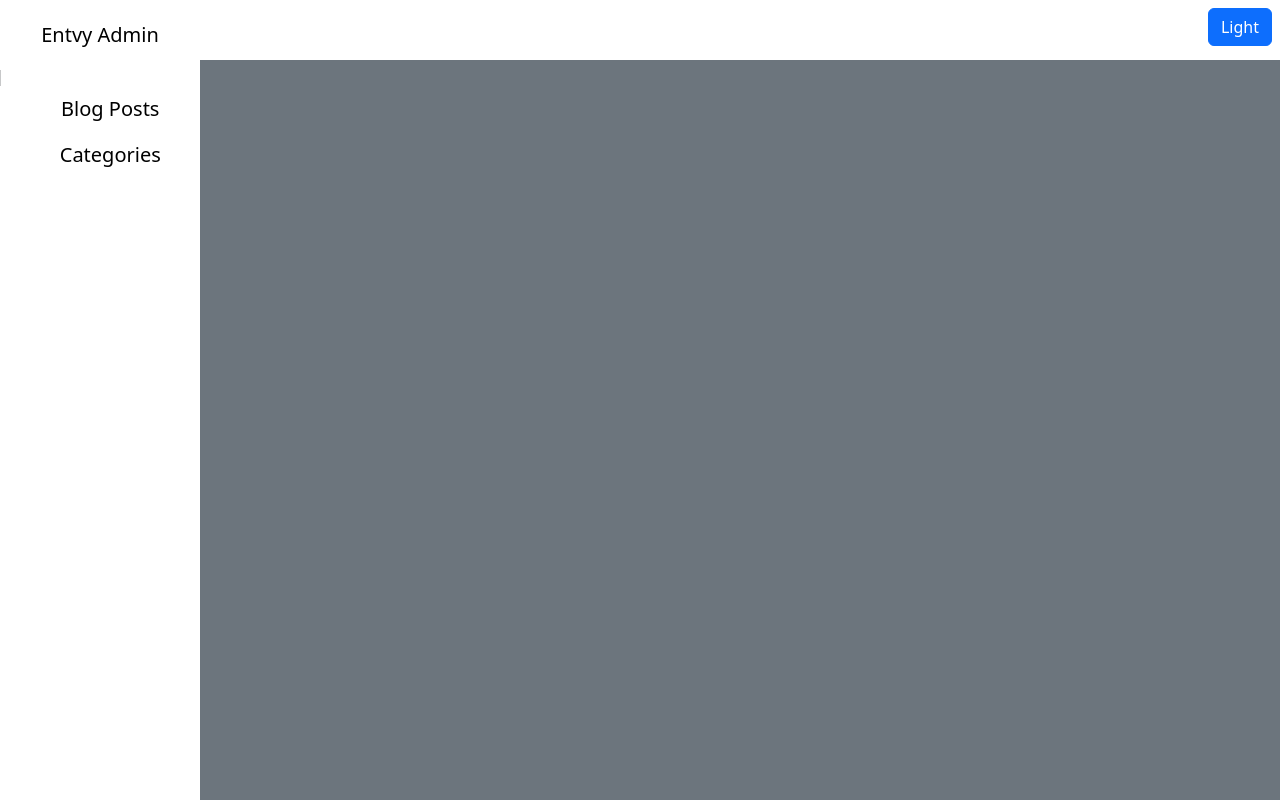
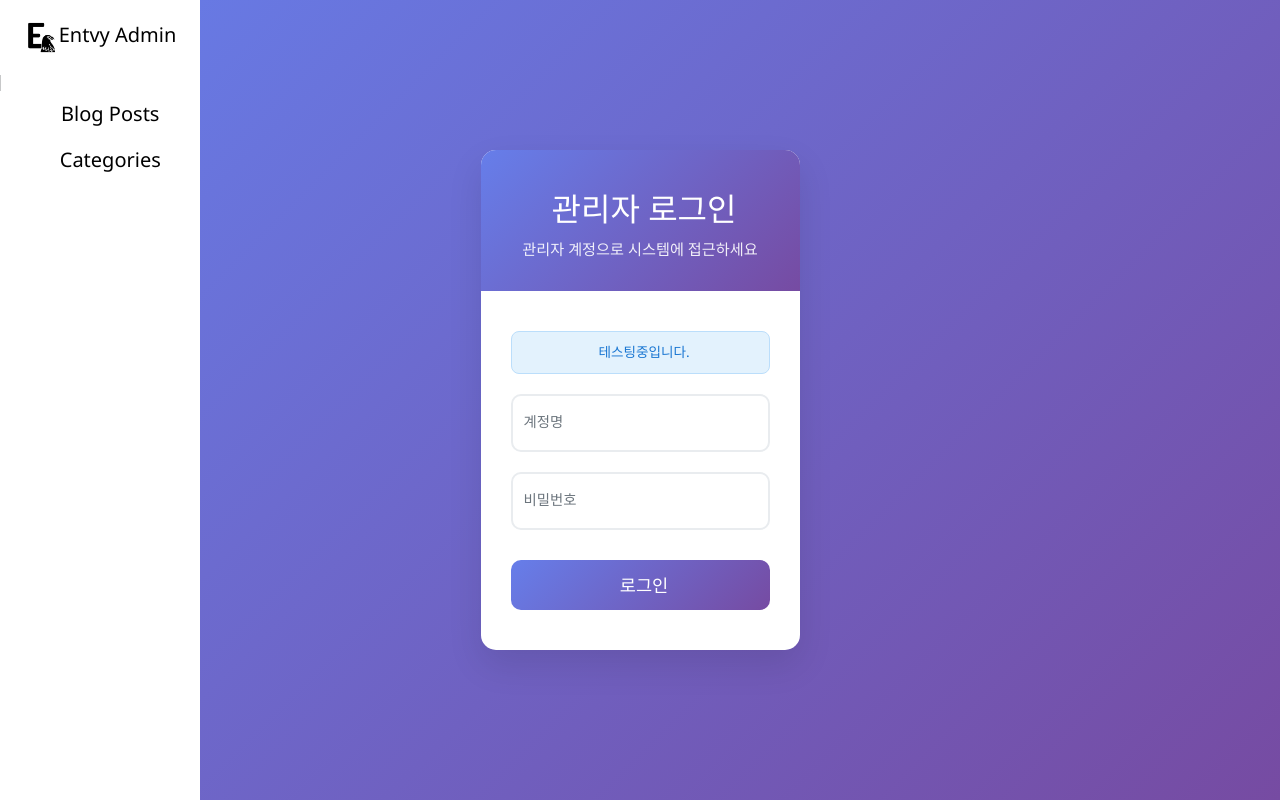
Before and after one commit to goentvy/entvy_blog_admin, a React (Vite) app: page /entvy_blog_admin/login in a window 1280 px wide. Built offline with nearby package versions, Linux system fonts and the light colour scheme; no server answers; a web font is replaced by a local one.

Commit message:
post read page add & header remove

```diff
--- a/src/App.jsx
+++ b/src/App.jsx
@@ -1,8 +1,9 @@
 import './App.css'
+import Login from './components/pages/Login'
 import BlogPosts from './components/pages/BlogPosts'
 import Menu from './components/layout/Menu'
-import Header from './components/layout/Header'
 import Post from './components/pages/Post'
+import ReadPost from './components/pages/ReadPost'
 import { BrowserRouter, Routes, Route } from 'react-router-dom'
 
 function App() {
@@ -11,10 +12,11 @@ function App() {
     <>
       <BrowserRouter>
         <Menu />
-        <Header />
         <Routes>
-          <Route path="/" element={<BlogPosts />} />
-          <Route path="/post" element={<Post />} />
+          <Route path="/entvy_blog_admin/" element={<BlogPosts />} />
+          <Route path="/entvy_blog_admin/login" element={<Login />} />
+          <Route path="/entvy_blog_admin/post" element={<Post />} />
+          <Route path="/entvy_blog_admin/read" element={<ReadPost />} />
         </Routes>
       </BrowserRouter>
 
--- a/src/components/layout/Header.jsx
+++ /dev/null
@@ -1,17 +0,0 @@
-import Stack from 'react-bootstrap/Stack'
-import Button from 'react-bootstrap/Button'
-import '../../styles/scss/Header.scss'
-
-function Header() {
-    return (
-        <div className="header_wrap">
-            <Stack>
-                <div className="p-2">
-                    <Button>Light</Button>
-                </div>
-            </Stack>
-        </div>
-    );
-}
-
-export default Header;
--- a/src/components/layout/Menu.jsx
+++ b/src/components/layout/Menu.jsx
@@ -1,20 +1,20 @@
-import '../../styles/scss/Menu.scss';
+import '../../styles/scss/Sidebar.scss';
 import Nav from 'react-bootstrap/Nav';
 
-function Menu() {
+function Sidebar() {
     return (
-        <div className="menu_wrap">
-            <Nav defaultActiveKey="/" className="flex-column">
-                <div className="menu_logo container-fluid">
-                    {/* <img src="./public/images/logo.png" alt="logo" /> */}
-                    <a href="/">Entvy Admin</a>
+        <div className="sidebar_wrap">
+            <Nav defaultActiveKey="/entvy_blog_admin/" className="flex-column">
+                <div className="sidebar_logo container-fluid">
+                    <img src="./public/images/logo.png" alt="logo" />
+                    <a href="/entvy_blog_admin/">Entvy Admin</a>
                 </div>
                 <div className="vr" />
-                <Nav.Link href="/blogPosts"><i className="bi bi-list"></i>Blog Posts</Nav.Link>
-                <Nav.Link href="/categories"><i className="bi bi-list"></i>Categories</Nav.Link>
+                <Nav.Link href="/entvy_blog_admin/"><i className="bi bi-list"></i>Blog Posts</Nav.Link>
+                <Nav.Link href="/entvy_blog_admin/categories"><i className="bi bi-list"></i>Categories</Nav.Link>
             </Nav>
         </div>
     );
 }
 
-export default Menu;
+export default Sidebar;
--- a/src/components/pages/BlogPosts.jsx
+++ b/src/components/pages/BlogPosts.jsx
@@ -3,19 +3,28 @@ import Table from 'react-bootstrap/Table'
 import '../../styles/scss/BlogPosts.scss'
 import { useState, useEffect } from 'react'
 import { getData, deletePost, DateFilter } from '../../store/hook'
-import { Link } from 'react-router-dom'
+import { useNavigate } from 'react-router-dom'
 
 function BlogPosts() {
+    const navigate = useNavigate();
     const [ postList, setPostList ] = useState([]);
 
     useEffect(() => {
         getData(setPostList, 'post');
     }, [])
+
+    function modifyPost(post) {
+        navigate('/entvy_blog_admin/post', { state: { postData: post }});
+    }
+    function readPost(post) {
+        navigate('/entvy_blog_admin/read', { state: {postData: post}});
+    }
+
     return (
         <div className="blogPosts_wrap">
             <div className="posts_title">
                 <span>Blog Posts</span>
-                <Button href="/post"><i className="bi bi-sticky"></i>글쓰기</Button>
+                <Button href="/entvy_blog_admin/post"><i className="bi bi-sticky"></i>글쓰기</Button>
             </div>
             <Table striped bordered hover>
                 <thead>
@@ -30,13 +39,16 @@ function BlogPosts() {
                 </thead>
                 <tbody>
                 {postList.map(post => (
-                    <tr key={post.id}>
+                    <tr key={post.id} onClick={() => readPost(post)}>
                         <td>{post.id}</td>
                         <td>{post.category}</td>
                         <td>{post.title}</td>
                         <td>{post.content}</td>
                         <td>{DateFilter(post.created_at)}</td>
-                        <td><Button id={post.id} onClick={() => deletePost(post.id, 'post')} variant="danger">삭제</Button></td>
+                        <td>
+                            <Button id={post.id} onClick={(e) => { e.stopPropagation(); modifyPost(post)}} variant="warning">수정</Button>
+                            <Button id={post.id} onClick={(e) => { e.stopPropagation(); deletePost(post.id, 'post')}} variant="danger">삭제</Button>
+                        </td>
                     </tr>
                 ))}
                 </tbody>
--- /dev/null
+++ b/src/components/pages/Login.jsx
@@ -0,0 +1,56 @@
+import '../../styles/scss/Login.scss'
+import { useState } from 'react'
+import { useNavigate } from 'react-router-dom'
+
+
+function Login() {
+    const navigate = useNavigate();
+    const [ id, setId ] = useState('');
+    const [ pwd, setPwd ] = useState('');
+
+    function login(e) {
+        e.preventDefault();
+        if(id === '' || pwd === '') {
+            return console.log('id or password value null');
+        } else if(id === import.meta.env.VITE_ADMIN_ID && pwd === import.meta.env.VITE_ADMIN_PWD) {
+            navigate('/entvy_blog_admin/');
+        } else {
+            return console.log('id && pwd not equals');
+        }
+    }
+
+    return (
+        <div className="login-container">
+            <div className="login-card">
+                <div className="login-header">
+                    <h2><i className="fas fa-shield-alt me-2"></i>관리자 로그인</h2>
+                    <p>관리자 계정으로 시스템에 접근하세요</p>
+                </div>
+
+                <div className="login-body">
+                    <div className="alert-demo">
+                        <i className="fas fa-info-circle me-2"></i>테스팅중입니다.
+                    </div>
+
+                    <form id="loginForm">
+                        <div className="form-floating">
+                            <input type="text" className="form-control" id="id" placeholder="이메일 주소" onChange={(e) => setId(e.target.value)} required />
+                            <label htmlFor="id">계정명</label>
+                        </div>
+
+                        <div className="form-floating">
+                            <input type="password" className="form-control" id="password" placeholder="비밀번호" onChange={(e) => setPwd(e.target.value)} required />
+                            <label htmlFor="password">비밀번호</label>
+                        </div>
+
+                        <button type="submit" className="btn btn-login" onClick={login}>
+                            <i className="fas fa-sign-in-alt me-2"></i>로그인
+                        </button>
+                    </form>
+                </div>
+            </div>
+        </div>
+    );
+}
+
+export default Login;
--- a/src/components/pages/Post.jsx
+++ b/src/components/pages/Post.jsx
@@ -1,25 +1,50 @@
-import { useState } from 'react'
+import { useState, useEffect } from 'react'
 import MDEditor from '@uiw/react-md-editor'
 import { Button, Form, InputGroup } from 'react-bootstrap'
 import '../../styles/scss/Post.scss'
-import { useNavigate } from 'react-router-dom';
-import { InsertSubmit } from '../../store/hook'
+import { useNavigate, useLocation } from 'react-router-dom';
+import { InsertSubmit, ModifyPost } from '../../store/hook'
 
 function Post() {
     const navigate = useNavigate();
+    const location = useLocation();
     const [ category, setCategory ] = useState("html");
     const [ title, setTitle ] = useState("");
     const [ content, setContent ] = useState("");
+    const [ id, setPostid ] = useState(null);
+
+    function modifyData() {
+        const {postData} = location.state;
+        setCategory(postData.category);
+        setTitle(postData.title);
+        setContent(postData.content);
+        setPostid(postData.id);
+    }
+
+    useEffect(() => {
+        if(location.state) {
+            modifyData();
+        } else {
+            console.log(location.state);
+        }
+    }, [])
 
     async function postSubmit(e) {
         e.preventDefault();
         if(category === '' || title === '' || content === '') {
             return console.log('category or title or content text null');
         }
-        InsertSubmit({category, title, content}, 'post');
-        navigate('/');
+        await InsertSubmit({category, title, content}, 'post');
+        navigate('/entvy_blog_admin/');
     }
-
+    async function modify(e) {
+        e.preventDefault();
+        if(category === '' || title === '' || content === '') {
+            return console.log('category or title or content text null');
+        }
+        await ModifyPost({category, title, content, id}, 'post');
+        navigate('/entvy_blog_admin/');
+    }
 
     return (
         <div className="post_wrap">
@@ -51,10 +76,14 @@ function Post() {
             />
             <div className="post_btn">
                 <Button onClick={() => alert(content)}>MarkDown 작성내용보기</Button>
-                <Button type="submit" variant="primary" onClick={postSubmit}>보내기</Button>
+
+                { location.state ?
+                    <Button type="submit" variant="primary" onClick={modify}>수정하기</Button>
+                 :
+                    <Button type="submit" variant="primary" onClick={postSubmit}>보내기</Button>
+                }
                 <Button variant="warning" onClick={() => navigate(-1)}>뒤로가기</Button>
             </div>
-            {/* <MDEditor.Markdown source={value} style={{whiteSpace: 'pre-wrap'}} /> */}
         </div>
     );
 }
--- /dev/null
+++ b/src/components/pages/ReadPost.jsx
@@ -0,0 +1,23 @@
+import { useState, useEffect } from 'react';
+// import { getData } from '../../store/hook'
+import { useLocation } from 'react-router-dom';
+import MDEditor from '@uiw/react-md-editor';
+
+function ReadPost() {
+    const location = useLocation();
+    const [ post, setPost ] = useState('');
+
+    useEffect(() => {
+        if(location) {
+            setPost(location.state.postData);
+        }
+    }, [location])
+
+    return (
+        <div className="read_wrap">
+            <MDEditor.Markdown source={post.content} style={{whiteSpace: 'pre-wrap'}} />
+        </div>
+    );
+}
+
+export default ReadPost;
--- a/src/store/hook.js
+++ b/src/store/hook.js
@@ -5,7 +5,7 @@ export async function signInWithGithub() {
     const { data, error } = await supabase.auth.signInWithOAuth({
         provider: "github",
         options: {
-        redirectTo: "http://localhost:5173/entvy_blog_vite/admin/page",
+        redirectTo: "http://localhost:5173/entvy_blog_admin/",
         },
     });
     if(error) {
@@ -39,8 +39,13 @@ export async function signOut() {
 }
 
 //  supabase DB Get
-export async function getData(setData, dbTable) {
-    const { data, error } = await supabase.from(dbTable).select();
+export async function getData(setData, dbTable, columnName, value) {
+    let query = supabase.from(dbTable).select();
+    if(columnName && value) {
+        query = query.eq(columnName, value);
+    }
+    const { data, error } = await query;
+
     if(error) {
         console.error('SELECT Error', error);
     } else {
@@ -59,6 +64,16 @@ export async function InsertSubmit(insertData, dbTable) {
         console.log('Insert Success' , data);
     }
 }
+// supabase DB Modify(Update)
+export async function ModifyPost(updateData, dbTable) {
+    const { data, error } = await supabase.from(dbTable).update(updateData).eq('id', updateData.id);
+    if(error) {
+        console.error('Update Error', error, data);
+    } else {
+        console.log('Update Success' , data);
+    }
+}
+
 
 //  supabase DB Delete
 export async function deletePost(id, dbTable) {
--- a/src/styles/scss/Header.scss
+++ /dev/null
@@ -1,12 +0,0 @@
-
-
-.header_wrap {
-    position: absolute;
-    top: 0;
-    left: 0;
-    z-index: 999;
-    background-color: $white-background-color;
-    width: 100%;
-    height: 60px;
-    text-align: right;
-}
--- /dev/null
+++ b/src/styles/scss/Login.scss
@@ -0,0 +1,143 @@
+
+
+body {
+    background: linear-gradient(135deg, #667eea 0%, #764ba2 100%);
+    min-height: 100vh;
+    font-family: 'Segoe UI', Tahoma, Geneva, Verdana, sans-serif;
+}
+
+.login-container {
+    min-height: 100vh;
+    display: flex;
+    align-items: center;
+    justify-content: center;
+    padding: 20px;
+}
+
+.login-card {
+    background: white;
+    border-radius: 15px;
+    box-shadow: 0 15px 35px rgba(0, 0, 0, 0.1);
+    overflow: hidden;
+    max-width: 400px;
+    width: 100%;
+}
+
+.login-header {
+    background: linear-gradient(135deg, #667eea 0%, #764ba2 100%);
+    color: white;
+    padding: 40px 30px 30px;
+    text-align: center;
+}
+
+.login-header h2 {
+    margin: 0;
+    font-weight: 300;
+    font-size: 2rem;
+}
+
+.login-header p {
+    margin: 10px 0 0;
+    opacity: 0.9;
+    font-size: 0.95rem;
+}
+
+.login-body {
+    padding: 40px 30px;
+}
+
+.form-floating {
+    margin-bottom: 20px;
+}
+
+.form-floating input {
+    border: 2px solid #e9ecef;
+    border-radius: 10px;
+    padding: 12px 15px;
+    font-size: 1rem;
+    transition: all 0.3s ease;
+}
+
+.form-floating input:focus {
+    border-color: #667eea;
+    box-shadow: 0 0 0 0.2rem rgba(102, 126, 234, 0.25);
+}
+
+.form-floating label {
+    color: #6c757d;
+    font-size: 0.9rem;
+}
+
+.btn-login {
+    background: linear-gradient(135deg, #667eea 0%, #764ba2 100%);
+    border: none;
+    border-radius: 10px;
+    padding: 12px;
+    font-size: 1.1rem;
+    font-weight: 500;
+    width: 100%;
+    color: white;
+    transition: all 0.3s ease;
+    margin-top: 10px;
+}
+
+.btn-login:hover {
+    transform: translateY(-2px);
+    box-shadow: 0 8px 25px rgba(102, 126, 234, 0.3);
+    background: linear-gradient(135deg, #5a6fd8 0%, #6a4190 100%);
+}
+
+.btn-login:active {
+    transform: translateY(0);
+}
+
+.form-check {
+    margin: 20px 0;
+}
+
+.form-check-input:checked {
+    background-color: #667eea;
+    border-color: #667eea;
+}
+
+.form-check-input:focus {
+    box-shadow: 0 0 0 0.2rem rgba(102, 126, 234, 0.25);
+}
+
+.forgot-password {
+    color: #667eea;
+    text-decoration: none;
+    font-size: 0.9rem;
+    transition: color 0.3s ease;
+}
+
+.forgot-password:hover {
+    color: #5a6fd8;
+    text-decoration: underline;
+}
+
+
+
+.alert-demo {
+    background-color: #e3f2fd;
+    border: 1px solid #bbdefb;
+    color: #1976d2;
+    border-radius: 8px;
+    padding: 10px 15px;
+    margin-bottom: 20px;
+    font-size: 0.85rem;
+}
+
+@media (max-width: 576px) {
+    .login-header {
+        padding: 30px 20px 20px;
+    }
+
+    .login-body {
+        padding: 30px 20px;
+    }
+
+    .login-header h2 {
+        font-size: 1.5rem;
+    }
+}
--- a/src/styles/scss/Menu.scss
+++ b/src/styles/scss/Sidebar.scss
@@ -2,7 +2,7 @@
 $bootstrap-icons-font-dir: "bootstrap-icons/font/fonts";
 @import "bootstrap-icons/font/bootstrap-icons";
 
-.menu_wrap {
+.sidebar_wrap {
     position: absolute;
     top: 0;
     left: 0;
@@ -12,7 +12,7 @@ $bootstrap-icons-font-dir: "bootstrap-icons/font/fonts";
     min-height: 100vh;
 
     .flex-column {
-        > .menu_logo {
+        > .sidebar_logo {
             padding: 20px;
 
             > img {
```
